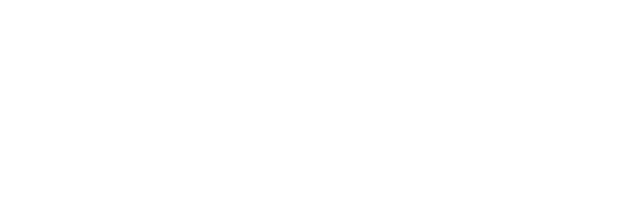
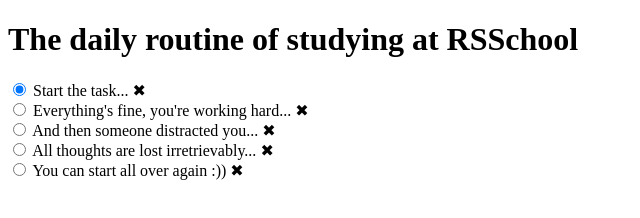
Before and after one commit to Irina0313/-cssBayan, a plain HTML site: page cssBayan/index.html in a window 1280 px wide. Shown: the whole page, without its empty margins (0-640 px from the left). Drawn offline with Linux system fonts and the light colour scheme.

Commit message:
feat: add html stucture (Sun, Mar 12, 2023  7:22:16 PM)

```diff
--- a/cssBayan/index.html
+++ b/cssBayan/index.html
@@ -10,7 +10,55 @@
 </head>
 
 <body>
+   <div class="container">
+      <h1 class="header">The daily routine of studying at RSSchool</h1>
+      <div class="wrapper">
+         <input type="radio" name="radio-step" id="buyan-1" class="buyan buyan-1" checked>
+         <label for="buyan-1" class="title">
+            <span class="title-text">Start the task...
+               <span class="icon">&#10006;</span>
+            </span>
 
+            <span class="image step-1"></span>
+         </label>
+      </div>
+      <div class="wrapper">
+         <input type="radio" name="radio-step" id="buyan-2" class="buyan buyan-2">
+         <label for="buyan-2" class="title">
+            <span class="title-text">Everything's fine, you're working hard...
+               <span class="icon">&#10006;</span>
+            </span>
+            <span class="image step-2"></span>
+         </label>
+      </div>
+      <div class="wrapper">
+         <input type="radio" name="radio-step" id="buyan-3" class="buyan buyan-3">
+         <label for="buyan-3" class="title">
+            <span class="title-text">And then someone distracted you...
+               <span class="icon">&#10006;</span>
+            </span>
+            <span class="image step-3"></span>
+         </label>
+      </div>
+      <div class="wrapper">
+         <input type="radio" name="radio-step" id="buyan-4" class="buyan buyan-4">
+         <label for="buyan-4" class="title">
+            <span class="title-text">All thoughts are lost irretrievably...
+               <span class="icon">&#10006;</span>
+            </span>
+            <span class="image step-4"></span>
+         </label>
+      </div>
+      <div class="wrapper">
+         <input type="radio" name="radio-step" id="buyan-5" class="buyan buyan-5">
+         <label for="buyan-5" class="title">
+            <span class="title-text">You can start all over again :&#41;&#41;
+               <span class="icon">&#10006;</span>
+            </span>
+            <span class="image step-5"></span>
+         </label>
+      </div>
+   </div>
 </body>
 
 </html>
```
